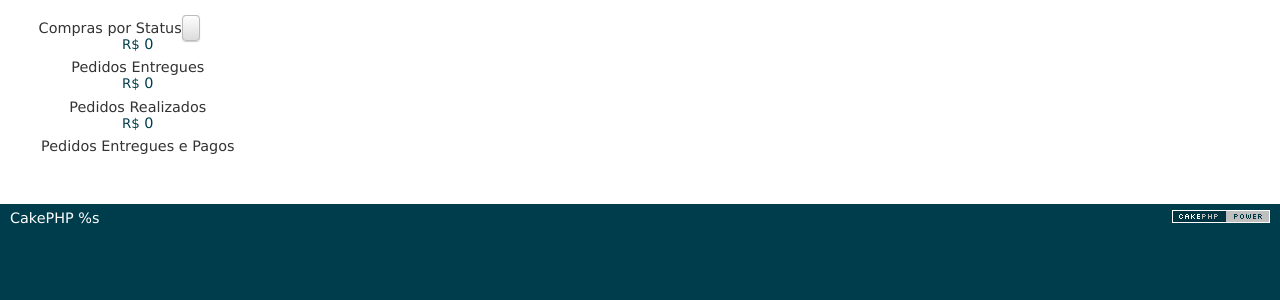
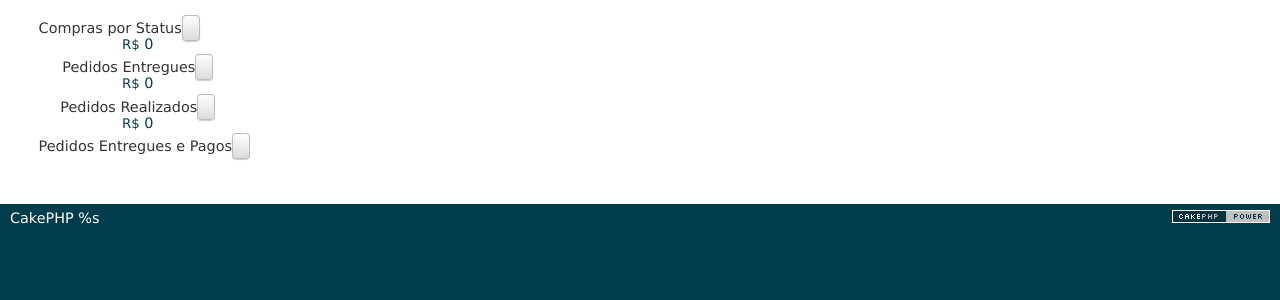
Before and after one commit to fransouzati/Centro-PDV, a CakePHP app: the page made by app/View/Elements/side_totaliza_compras.ctp in a window 1280 px wide. Shown: the part 47-347 px from the top of the page. Run offline with PHP 8.4 and a stand-in for CakePHP, Linux system fonts and the light colour scheme; the template is opened without the code that fills it, so the values that code supplies are empty; some libraries are stand-ins or nearby versions.

Commit message:
Adicionado botões info info no side_totaliza_compras

```diff
--- a/app/View/Elements/side_totaliza_compras.ctp
+++ b/app/View/Elements/side_totaliza_compras.ctp
@@ -26,14 +26,17 @@ $entreguesPagos = $this->requestAction(array('controller' => 'compras', 'action'
             <div class="alert alert-info" role="alert">
                 <h1><span class="rs">R$</span> <?php echo array_sum($entregues); ?></h1>
                 <span>Pedidos Entregues</span>
+                <a tabindex="0" role="button" data-toggle="popover" title="Pedidos Entregues" data-content="Pedidos que já foram entregues, mas que ainda não foram pagos." data-placement="bottom" data-trigger="focus" class="pull-right"><span class="glyphicon glyphicon-exclamation-sign" aria-hidden="true"></span></a>
             </div>
             <div class="alert alert-warning" role="alert">
                 <h1><span class="rs">R$</span> <?php echo array_sum($realizados); ?></h1>
                 <span>Pedidos Realizados</span>
+                <a tabindex="0" role="button" data-toggle="popover" title="Pedidos Realizados" data-content="Pedidos feitos, mas que ainda não foram entregues." data-placement="bottom" data-trigger="focus" class="pull-right"><span class="glyphicon glyphicon-exclamation-sign" aria-hidden="true"></span></a>
             </div>
             <div class="alert alert-success" role="alert">
                 <h1><span class="rs">R$</span> <?php echo array_sum($entreguesPagos); ?></h1>
                 <span>Pedidos Entregues e Pagos</span>
+                <a tabindex="0" role="button" data-toggle="popover" title="Pedidos Entregues e pagos" data-content="Transações Concluidas, onde o pedido realizado já foi entregue e pago." data-placement="bottom" data-trigger="focus" class="pull-right"><span class="glyphicon glyphicon-exclamation-sign" aria-hidden="true"></span></a>
             </div>
 
             <!--<ol>
```
